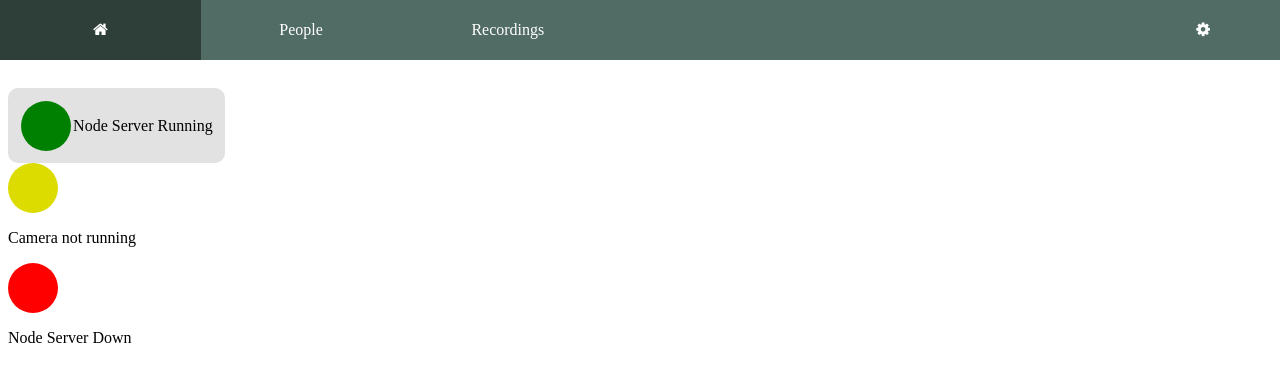
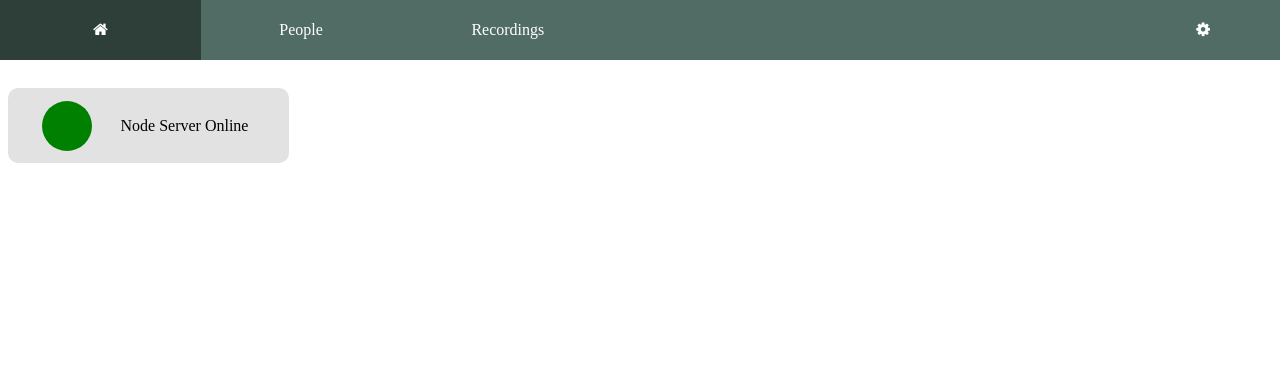
Before and after one commit to nmautz/Hackathon2022, a website: page docs/index.html in a window 1280 px wide. Drawn offline with Linux system fonts and the light colour scheme.

Commit message:
dynamically add status bars

```diff
--- a/docs/css/index.css
+++ b/docs/css/index.css
@@ -1,13 +1,14 @@
 .status-bar{
   display: flex;
   text-align: center;
-  justify-content: space-between;
-  max-width: 15vw;
+  justify-content: space-evenly ;
+  max-width: 20vw;
   background-color: rgb(226, 226, 226);
   padding: 1% ;
   border-radius: 10px;
   cursor: pointer;
   transition: all ease-in-out 100ms;
+  align-items: center;
 }
 
 
@@ -16,6 +17,12 @@
   background-color: rgb(214, 214, 214);
 }
 
+
+.status-text{
+  user-select: none;
+  width: 55%;
+  text-align: center;
+}
 
 .green-circle, .yellow-circle, .red-circle{
 
--- a/docs/index.html
+++ b/docs/index.html
@@ -5,6 +5,7 @@
         <link rel="stylesheet" href="css/index.css">
 
 
+        <script src="index.js"></script>
         <script src="api.js"></script>
 
 
@@ -22,21 +23,11 @@
 
         <div id="content">
 
-            <div class="status-bar">
-                <div class="green-circle">
 
-                </div>
-                <p>Node Server Running</p>
-            </div>
+            <div id="status-div">
 
-            <div class="yellow-circle">
 
             </div>
-            <p>Camera not running</p>
-            <div class="red-circle">
-
-            </div>
-            <p>Node Server Down</p>
 
 
         </div>
--- /dev/null
+++ b/docs/index.js
@@ -0,0 +1,39 @@
+
+function create_status(circle_class, text, onclick){
+
+  const status_div = document.getElementById("status-div")
+
+  const status_bar = document.createElement("div")
+  status_bar.classList.add("status-bar")
+
+  const circle = document.createElement("div")
+  circle.classList.add(circle_class)
+
+
+  const status_text = document.createElement("p")
+  status_text.classList.add("status-text")
+  status_text.innerText = text
+
+
+  status_bar.appendChild(circle)
+  status_bar.appendChild(status_text)
+
+  status_bar.addEventListener("click", onclick)
+
+  status_div.appendChild(status_bar)
+
+}
+
+
+
+document.addEventListener("DOMContentLoaded", ()=>{
+
+  create_status("green-circle", "Node Server Online", ()=>{
+
+    console.log("clicked!")
+
+
+  })
+
+
+})
```
